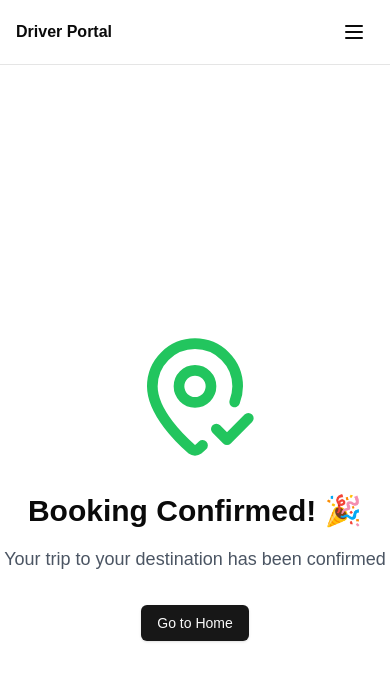
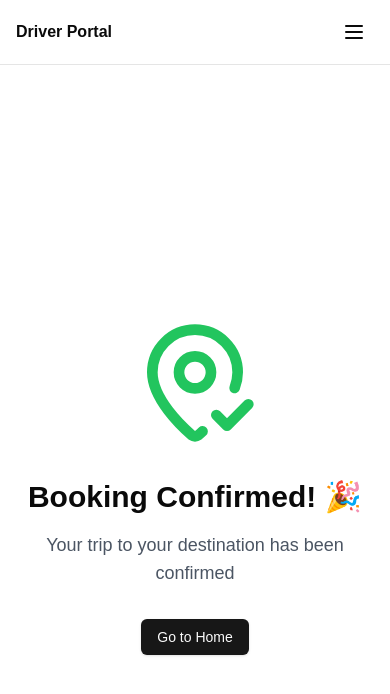
Before and after one commit to bila9630/Driving-Storage, a Next.js app: page /user/confirmation in a window 390 px wide. Shown: the top 694 px of the page. Built offline with nearby package versions, Linux system fonts and the light colour scheme.

Commit message:
center timeline

```diff
--- a/src/app/(inner)/user/confirmation/page.tsx
+++ b/src/app/(inner)/user/confirmation/page.tsx
@@ -11,10 +11,10 @@ function ConfirmationContent() {
     const destination = searchParams.get('destination') || 'your destination'
 
     return (
-        <div className="min-h-screen flex flex-col items-center justify-center gap-4">
+        <div className="min-h-screen flex flex-col items-center justify-center gap-4 px-4 md:px-0">
             <MapPinCheck className="w-32 h-32 text-green-500 mb-4" />
             <h1 className="text-3xl font-bold text-center">Booking Confirmed! 🎉</h1>
-            <p className="text-lg text-gray-600">
+            <p className="text-lg text-gray-600 text-center">
                 Your trip to {destination} has been confirmed
             </p>
             <Button
--- a/src/app/(inner)/user/result-detail/page.tsx
+++ b/src/app/(inner)/user/result-detail/page.tsx
@@ -123,9 +123,9 @@ const ResultDetailContent: React.FC = () => {
                     {/* Trip Timeline  */}
                     <div className="border-t pt-4">
                         <h3 className="font-semibold mb-4">Trip Timeline</h3>
-                        <div className="flex space-x-8 overflow-x-auto pb-4">
+                        <div className="flex flex-col md:flex-row justify-center items-center md:items-start space-y-8 md:space-y-0 md:space-x-8 overflow-x-auto pb-4">
                             {routeDetail.tripDetails.map((detail, index) => (
-                                <div key={index} className="flex flex-col items-center min-w-[150px]">
+                                <div key={index} className="flex flex-col items-center min-w-[150px] relative">
                                     <div className="text-sm mb-2">
                                         {detail.time}
                                     </div>
@@ -143,8 +143,9 @@ const ResultDetailContent: React.FC = () => {
                                                 <div className="w-3 h-3 rounded-full border-2 border-gray-300 bg-white" />
                                             )}
                                         </div>
+                                        {/* Line connector - visible only on desktop */}
                                         {index < routeDetail.tripDetails.length - 1 && (
-                                            <div className="absolute top-1/2 left-[130%] h-[2px] w-[150px] bg-gray-300 -translate-y-1/2" />
+                                            <div className="hidden md:block absolute top-1/2 left-[130%] h-[2px] w-[150px] bg-gray-300 -translate-y-1/2" />
                                         )}
                                     </div>
                                     <div className="mt-2 text-center">
```
